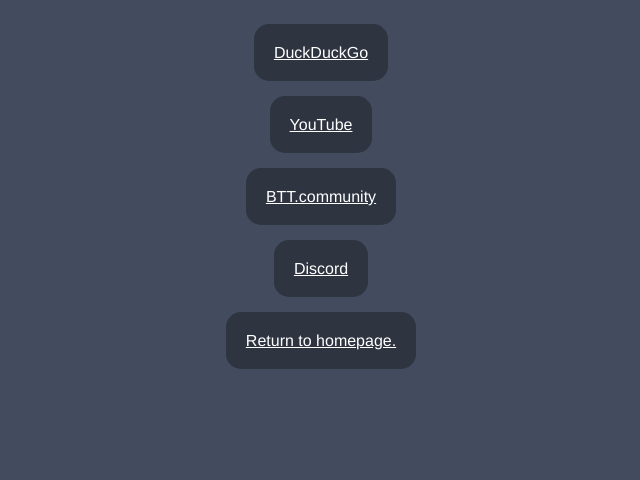
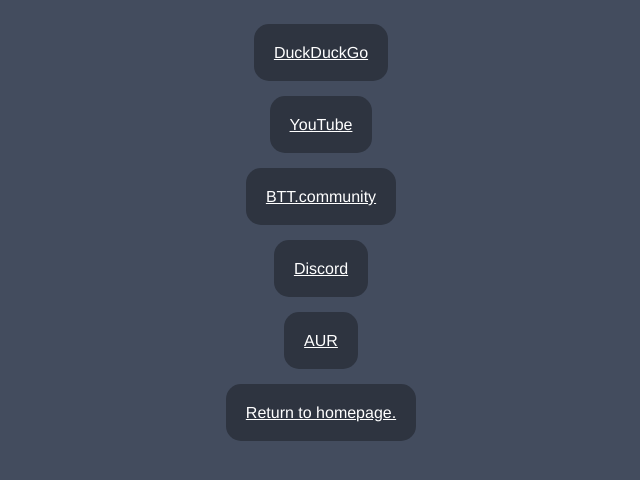
Before and after one commit to Quitaxd/homepage, a plain HTML site: page links.html in a window 1280 px wide. Shown: the whole page, without its empty margins (319-959 px from the left). Drawn offline with Linux system fonts and the light colour scheme.

Commit message:
Add AUR button

```diff
--- a/links.html
+++ b/links.html
@@ -21,6 +21,7 @@
         <a href="https://youtube.com" class="rcorners" target="_blank">YouTube</a> <br> <br> <br> <br>
         <a href="https://btt.community" class="rcorners" target="_blank">BTT.community</a> <br> <br> <br> <br>
         <a href="https://discord.com/app" class="rcorners" target="_blank">Discord</a> <br> <br> <br> <br>
+        <a href="https://aur.archlinux.org/" class="rcorners" target="_blank">AUR</a> <br> <br> <br> <br>
         <a href="index.html" class="rcorners">Return to homepage.</a> <br> <br> <br> <br>
     </div>
 </body>
```
